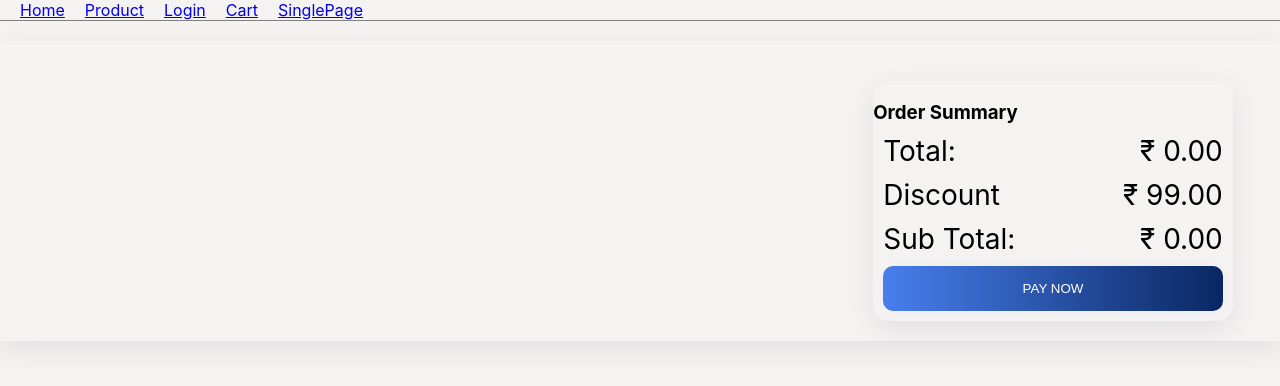
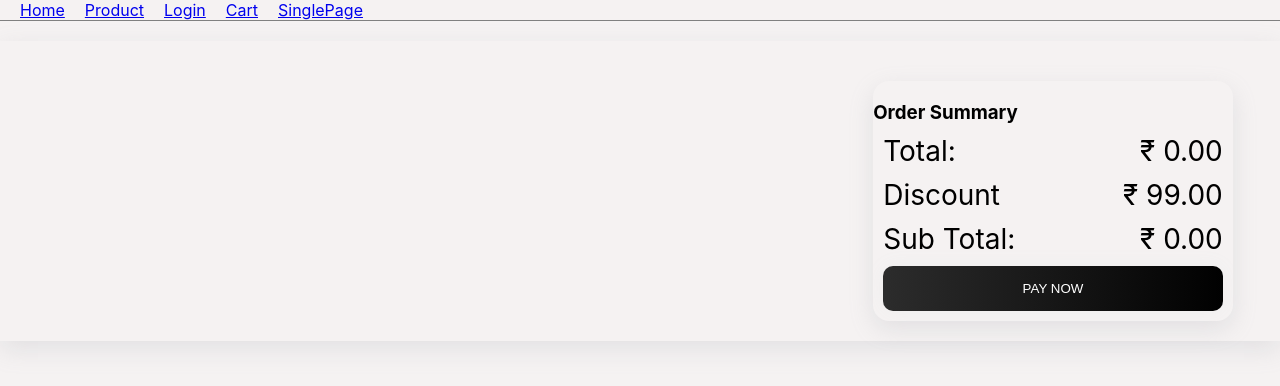
Before and after one commit to astik0398/Dressify, a React (Create React App) app: page /cart in a window 1280 px wide. Shown: the top 386 px of the page. Built offline with nearby package versions, Linux system fonts and the light colour scheme.

Commit message:
Update Cart.scss

```diff
--- a/src/Components/Cart.scss
+++ b/src/Components/Cart.scss
@@ -33,7 +33,7 @@
         opacity: 1;
         transition: height 2s, opacity 1s, padding 1s, margin 1s;
         button {
-          background-image: linear-gradient(to right, #487fed 0%,  #08255f 51%,  #256bf7 100%);
+          background-image: linear-gradient(to right, #2c2c2c 0%, #000000 51%, #212121 100%);
           padding: 15px ;
           text-align: center;
           text-transform: uppercase;
@@ -119,7 +119,7 @@
 
     }
     .paynow{
-        background-image: linear-gradient(to right, #487fed 0%,  #08255f 51%,  #256bf7 100%);
+      background-image: linear-gradient(to right, #2c2c2c 0%, #000000 51%, #212121 100%);
         padding: 15px ;
         text-align: center;
         text-transform: uppercase;
```
